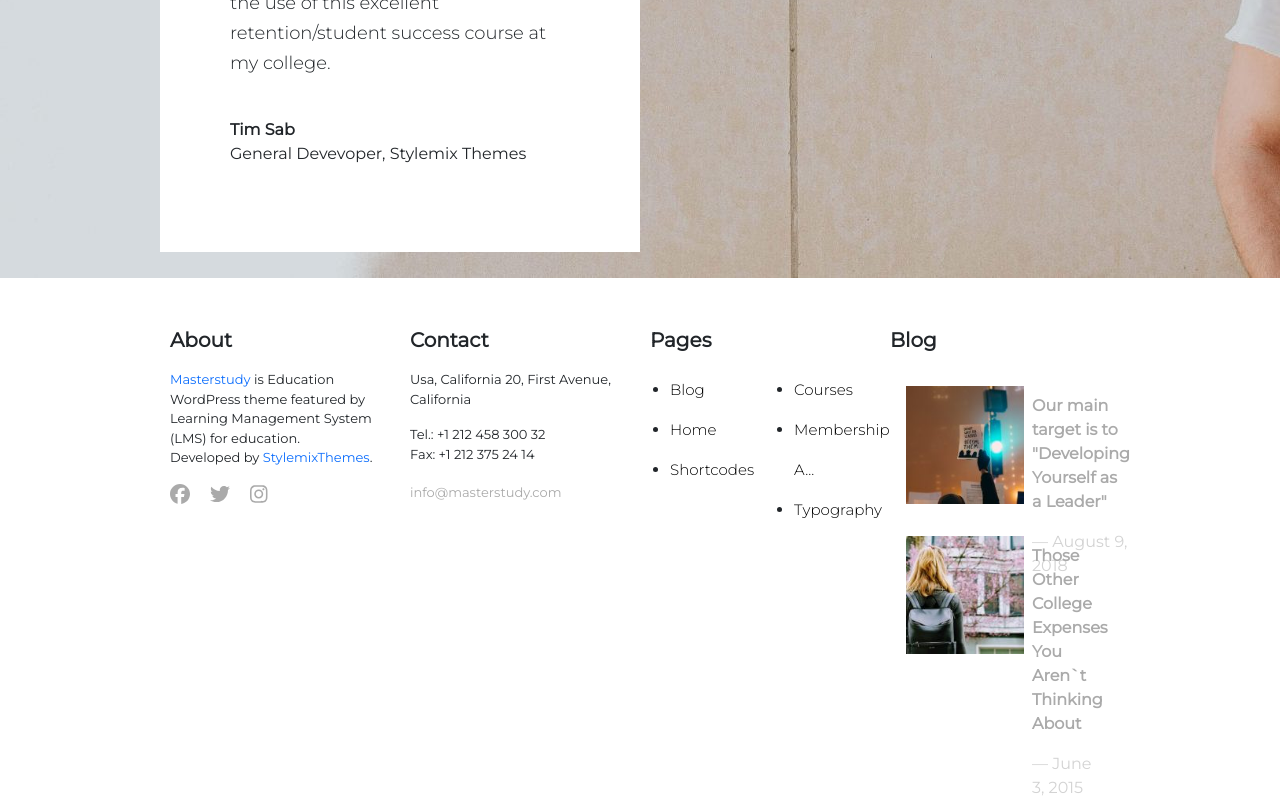
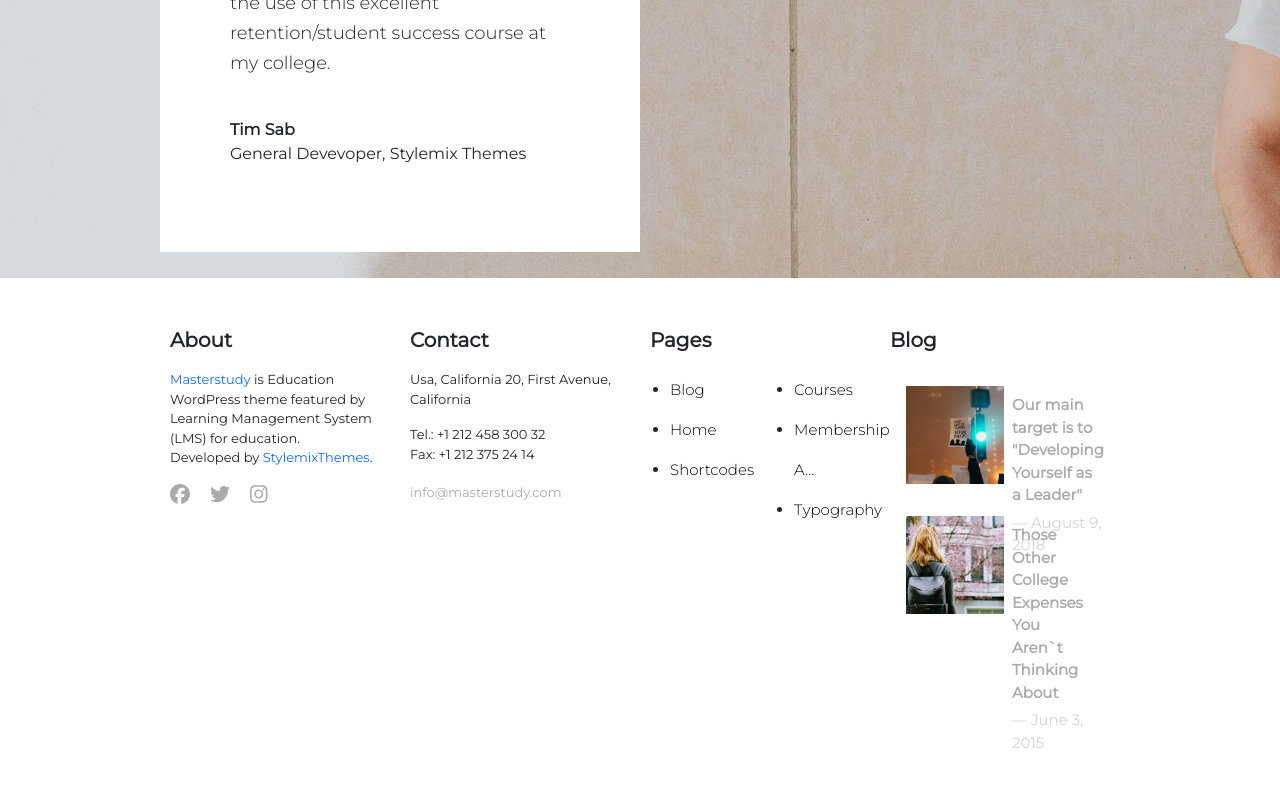
Before and after one commit to alecasentini/proj-html-vuejs, a Vue app: page / in a window 1280 px wide. Shown: the part 5449-6249 px from the top of the page. After the commit the page ends 6203 px from the top, so only its background shows below. Built offline with nearby package versions, Linux system fonts and the light colour scheme.

Commit message:
Fix style Footer

```diff
--- a/src/components/FooterComp.vue
+++ b/src/components/FooterComp.vue
@@ -142,7 +142,7 @@ export default {
 
     #blog {
         .article {
-            height: 150px;
+            height: 130px;
 
             img {
 
@@ -151,12 +151,15 @@ export default {
 
             p {
                 color: lightgray;
+                font-size: 15px;
+                margin-bottom: 5px;
             }
 
             a {
                 color: #aaaaaa;
                 text-decoration: none;
                 font-weight: bold;
+                font-size: 15px;
             }
         }
     }
```
